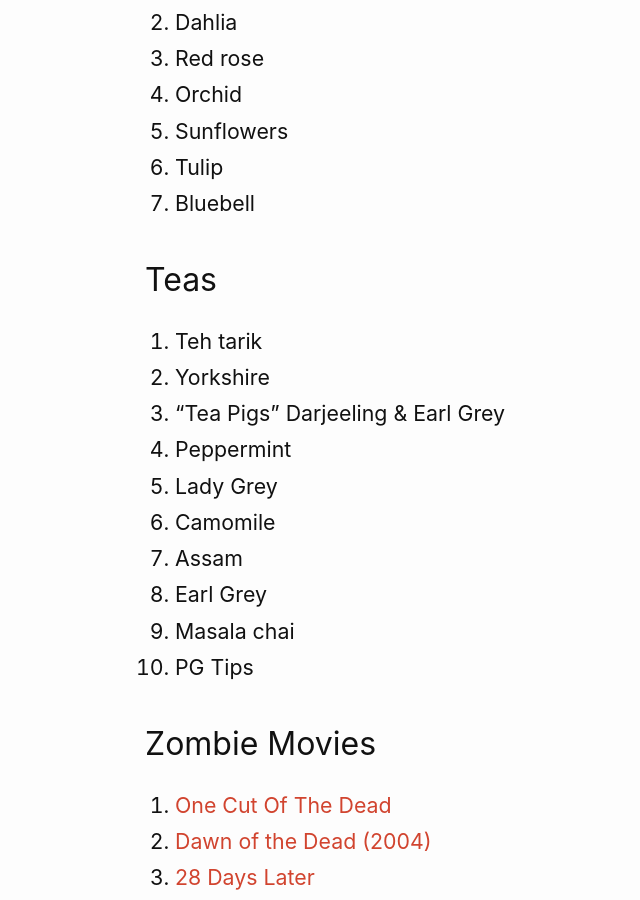
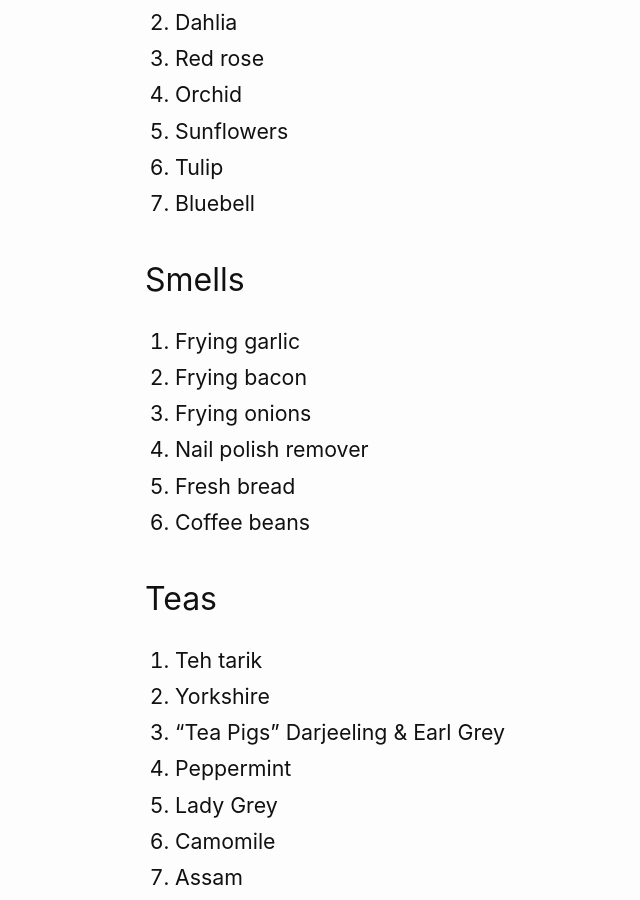
Before and after one commit to jsrn/jsrn.github.io, a Jekyll site: the page built from best.md, in a window 1280 px wide and 900 px high, scrolled down 1033 px. Shown: the whole window, without its empty margins (175-815 px from the left). Built offline with Jekyll 4.4.1, drawn with Linux system fonts in a browser that asks for light colours; our own code applies the rules of GitHub Pages for plain Markdown files.

Commit message:
best smells

```diff
--- a/best.md
+++ b/best.md
@@ -36,6 +36,16 @@ The rules:
 1. Tulip
 1. Bluebell
 
+
+<h2 id="smells">Smells</h2>
+
+1. Frying garlic
+1. Frying bacon
+1. Frying onions
+1. Nail polish remover
+1. Fresh bread
+1. Coffee beans
+
 ## Teas
 
 1. Teh tarik
```
